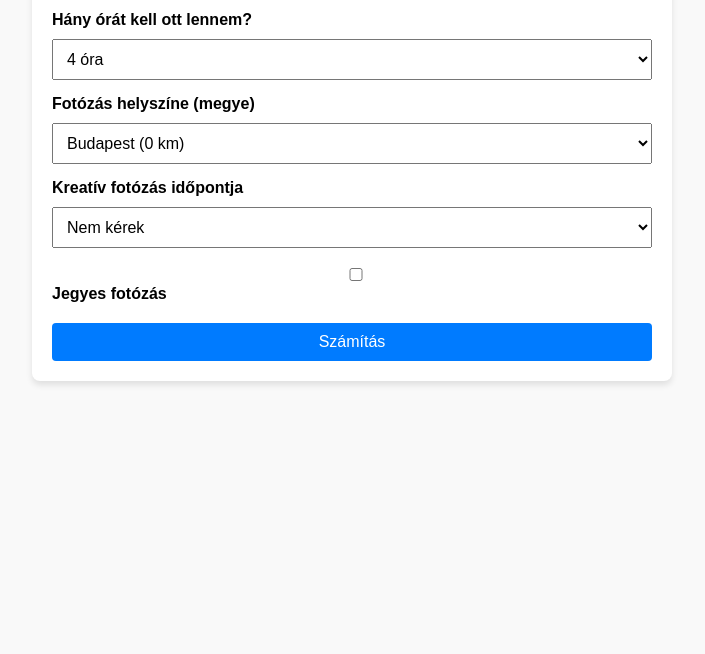
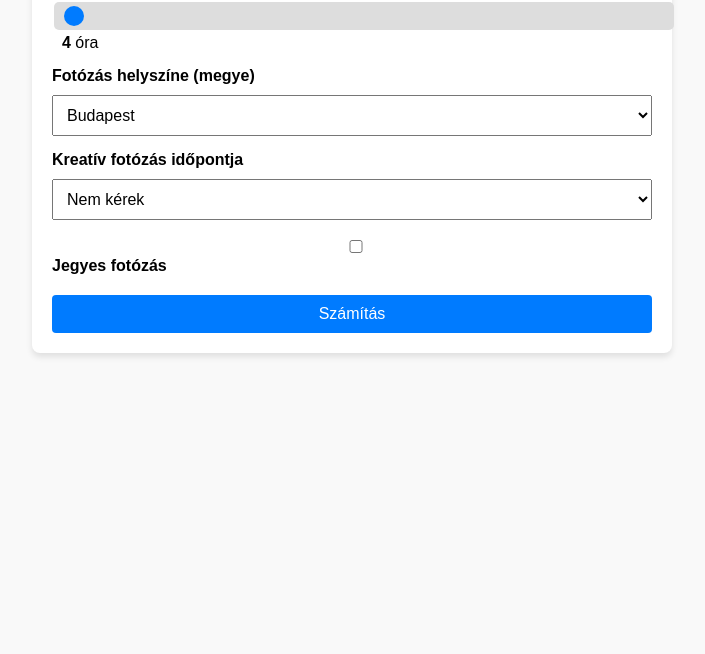
Before and after one commit to BalintVoros/Dorika, a plain HTML site: page index.html in a window 1280 px wide. Shown: the part 146-800 px from the top of the page, without its empty margins (288-993 px from the left). Drawn offline with Linux system fonts and the light colour scheme.

Commit message:
Update index.html

```diff
--- a/index.html
+++ b/index.html
@@ -3,7 +3,7 @@
 <head>
     <meta charset="UTF-8">
     <meta name="viewport" content="width=device-width, initial-scale=1.0">
-    <title>Dóri Szuper Speciális Adócsaló Kalkulátora</title>
+    <title>Dóri Csaló Kalkulátor</title>
     <style>
         body {
             font-family: Arial, sans-serif;
@@ -33,6 +33,31 @@
             font-size: 16px;
             margin-top: 5px;
         }
+        input[type="range"] {
+            -webkit-appearance: none;
+            appearance: none;
+            width: 100%;
+            height: 8px;
+            background: #ddd;
+            border-radius: 5px;
+            outline: none;
+        }
+        input[type="range"]::-webkit-slider-thumb {
+            -webkit-appearance: none;
+            appearance: none;
+            width: 20px;
+            height: 20px;
+            background: #007BFF;
+            border-radius: 50%;
+            cursor: pointer;
+        }
+        input[type="range"]::-moz-range-thumb {
+            width: 20px;
+            height: 20px;
+            background: #007BFF;
+            border-radius: 50%;
+            cursor: pointer;
+        }
         button {
             background-color: #007BFF;
             color: white;
@@ -50,50 +75,45 @@
             border-radius: 4px;
             font-size: 18px;
         }
+        #hour-value {
+            font-weight: bold;
+            display: inline-block;
+            margin-left: 10px;
+        }
     </style>
 </head>
 <body>
     <div class="calculator">
-        <h1>Dóri Szuper Speciális Adócsaló Kalkulátora</h1>
+        <h1>Dóri Csaló Kalkulátor</h1>
         <form id="calculator-form">
             <div class="form-group">
                 <label for="hours">Hány órát kell ott lennem?</label>
-                <select id="hours" name="hours" required>
-                    <option value="4">4 óra</option>
-                    <option value="5">5 óra</option>
-                    <option value="6">6 óra</option>
-                    <option value="7">7 óra</option>
-                    <option value="8">8 óra</option>
-                    <option value="9">9 óra</option>
-                    <option value="10">10 óra</option>
-                    <option value="11">11 óra</option>
-                    <option value="12">12 óra</option>
-                    <option value="13">13 óra</option>
-                    <option value="14">14 óra</option>
-                </select>
+                <input type="range" id="hours" name="hours" min="4" max="14" value="4" step="1" oninput="updateHourValue(); toggleAccommodation()">
+                <span id="hour-value">4</span> óra
             </div>
             <div class="form-group">
                 <label for="county">Fotózás helyszíne (megye)</label>
-                <select id="county" name="county" required>
-                    <option value="0">Budapest (0 km)</option>
-                    <option value="64500">Békés (Békéscsaba - 215 km)</option>
-                    <option value="69000">Hajdú-Bihar (Debrecen - 230 km)</option>
-                    <option value="42000">Heves (Eger - 140 km)</option>
-                    <option value="36000">Győr-Moson-Sopron (Győr - 120 km)</option>
-                    <option value="55800">Somogy (Kaposvár - 186 km)</option>
-                    <option value="25800">Bács-Kiskun (Kecskemét - 86 km)</option>
-                    <option value="54000">Borsod-Abaúj-Zemplén (Miskolc - 180 km)</option>
-                    <option value="73500">Szabolcs-Szatmár-Bereg (Nyíregyháza - 245 km)</option>
-                    <option value="60000">Baranya (Pécs - 200 km)</option>
-                    <option value="32700">Nógrád (Salgótarján - 109 km)</option>
-                    <option value="51000">Csongrád-Csanád (Szeged - 170 km)</option>
-                    <option value="19200">Fejér (Székesfehérvár - 64 km)</option>
-                    <option value="45000">Tolna (Szekszárd - 150 km)</option>
-                    <option value="30000">Jász-Nagykun-Szolnok (Szolnok - 100 km)</option>
-                    <option value="66000">Vas (Szombathely - 220 km)</option>
-                    <option value="18000">Komárom-Esztergom (Tatabánya - 60 km)</option>
-                    <option value="33000">Veszprém (Veszprém - 110 km)</option>
-                    <option value="66000">Zala (Zalaegerszeg - 220 km)</option>
+                <select id="county" name="county" required onchange="toggleAccommodation()">
+                    <option value="0">Budapest</option>
+                    <option value="64500">Békés</option>
+                    <option value="69000">Hajdú-Bihar</option>
+                    <option value="42000">Heves</option>
+                    <option value="36000">Győr-Moson-Sopron</option>
+                    <option value="55800">Somogy </option>
+                    <option value="25800">Bács-Kiskun</option>
+                    <option value="54000">Borsod-Abaúj-Zemplén</option>
+                    <option value="73500">Szabolcs-Szatmár-Bereg</option>
+                    <option value="60000">Baranya</option>
+                    <option value="32700">Nógrád</option>
+                    <option value="51000">Csongrád-Csanád</option>
+                    <option value="19200">Fejér</option>
+                    <option value="45000">Tolna</option>
+                    <option value="30000">Jász-Nagykun-Szolnok</option>
+                    <option value="66000">Vas</option>
+                    <option value="18000">Komárom-Esztergom</option>
+                    <option value="33000">Veszprém </option>
+                    <option value="66000">Zala</option>
+
                 </select>
             </div>
             <div class="form-group">
@@ -107,7 +127,6 @@
             <div class="form-group">
                 <label>
                     <input type="checkbox" id="engagement" name="engagement"> Jegyes fotózás
-                </label>
             </div>
             <div class="form-group" id="accommodation-group" style="display: none;">
                 <label for="accommodation">Biztosít-e szállást a szolgáltatónak?</label>
@@ -124,6 +143,19 @@
     </div>
 
     <script>
+        function updateHourValue() {
+            const hourSlider = document.getElementById('hours');
+            const hourValue = document.getElementById('hour-value');
+            hourValue.textContent = hourSlider.value;
+        }
+
+        function toggleAccommodation() {
+            const hours = parseInt(document.getElementById('hours').value) || 0;
+            const county = document.getElementById('county').value;
+            const accommodationGroup = document.getElementById('accommodation-group');
+            accommodationGroup.style.display = (hours >= 12 && county !== "0") ? 'block' : 'none';
+        }
+
         function calculatePrice() {
             const hours = parseInt(document.getElementById('hours').value) || 0;
             const county = parseInt(document.getElementById('county').value) || 0;
@@ -145,17 +177,13 @@
             let creativeSurcharge = 0;
             if (creativeOption === 30000) { // Külön alkalommal
                 if (hours >= 4 && hours <= 5) creativeSurcharge = 40000;
-                else if (hours >= 5 && hours <= 6) creativeSurcharge = 36000;
-                else if (hours >= 7 && hours <= 8) creativeSurcharge = 32000;
-                else if (hours >= 9 && hours <= 10) creativeSurcharge = 28000;
+                else if (hours >= 6 && hours <= 7) creativeSurcharge = 36000;
+                else if (hours >= 8 && hours <= 9) creativeSurcharge = 32000;
                 else if (hours > 10) creativeSurcharge = 25000;
             }
 
             // Összegzés
             const total = Math.round((hours * hourlyRate) + county + creativeOption + engagement + creativeSurcharge + accommodation);
-
-            // Szállás mező megjelenítése
-            document.getElementById('accommodation-group').style.display = hours >= 12 ? 'block' : 'none';
 
             // Eredmény megjelenítése
             document.getElementById('price').textContent = total.toLocaleString('hu-HU');
```
